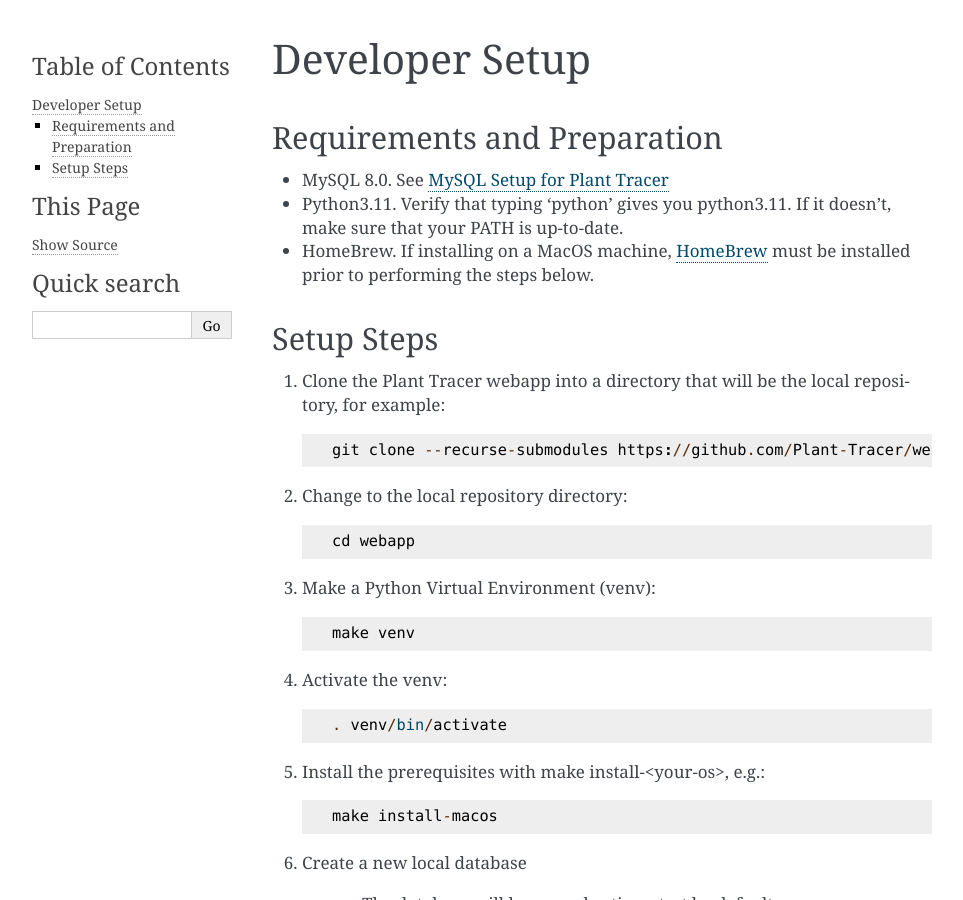
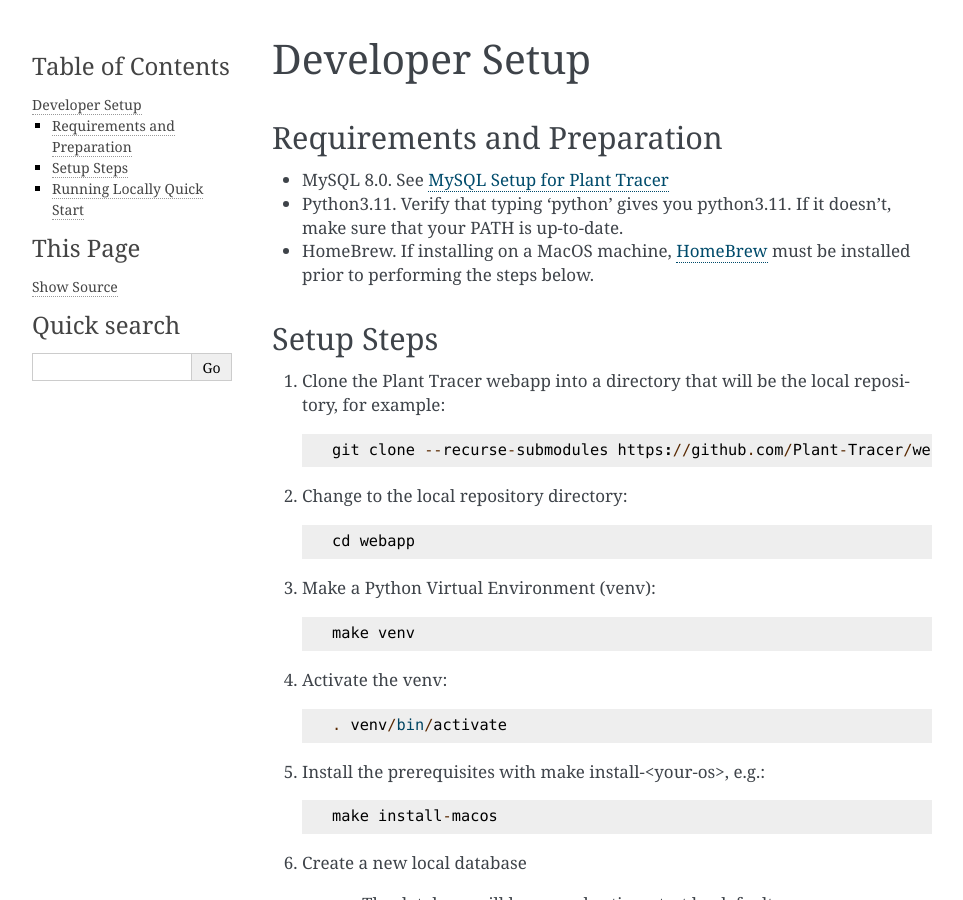
Before and after one commit to Plant-Tracer/webapp, a Sphinx documentation site: the page built from docs/DeveloperSetup.rst, in a window 1280 px wide and 900 px high. Shown: the whole window, without its empty margins (148-1111 px from the left). Built offline with Sphinx 7.4.7, drawn with Linux system fonts in a browser that asks for light colours; some of the changed text lies outside the part shown.

Commit message:
#475 run section in dev docs

```diff
--- a/docs/DeveloperSetup.rst
+++ b/docs/DeveloperSetup.rst
@@ -75,6 +75,9 @@ Setup Steps
     IMAP_HOST=imap.mycompany.com
     IMAP_PORT=993
 
+Running Locally Quick Start
+---------------------------
+
 #. To run a Plant-Tracer/webapp server process locally, examine the debug-* targets in Makefile. The general form is:
 
    .. code-block::
```
